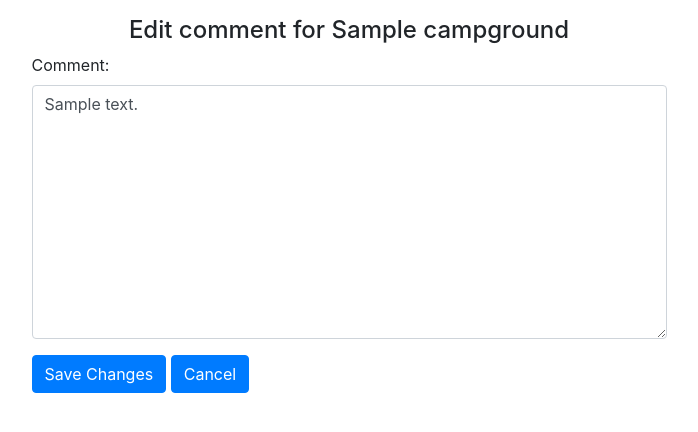
After one commit to momojohnson/django-yelp-camp, a Django app: page /campgrounds/1/1/comments/1/edit/ in a window 1280 px wide. The commit adds this page. Shown: the top 432 px of the page, without its empty margins (291-989 px from the left). Run offline with Django 3.2, Linux system fonts and the light colour scheme; a user stored in the database is signed in; tables that the repository leaves empty hold one stand-in row (values such as "Sample post"); some libraries are stand-ins or nearby versions.

```diff
--- a/accounts/templates/includes/navbar.html
+++ b/accounts/templates/includes/navbar.html
@@ -1,5 +1,5 @@
   <nav class="navbar navbar-expand-md bg-dark navbar-dark">
-  <a class="navbar-brand" href="{% url 'home' %}">Yelp Camp</a>
+  <a class="navbar-brand" href="{% url 'home' %}">Yelp Camp</a> <a class="navbar-brand" href="{% url 'campgrounds:list_campgrounds' %}">All Campgrounds</a>
   <button class="navbar-toggler" type="button" data-toggle="collapse" data-target="#collapsibleNavbar">
     <span class="navbar-toggler-icon"></span>
   </button>
--- a/campgrounds/forms.py
+++ b/campgrounds/forms.py
@@ -14,7 +14,6 @@ class CampgroundForm(forms.ModelForm):
             'price': forms.NumberInput(attrs={'step':'0.50', 'min':'0.00'}),
         }
 
-
 class CampgroundEditForm(forms.ModelForm):
     image = forms.ImageField(required=False)
     description = forms.CharField(
--- a/campgrounds/templates/campgrounds/campground_details.html
+++ b/campgrounds/templates/campgrounds/campground_details.html
@@ -58,7 +58,7 @@
                         <p class="text-muted text-justify">{{comment.comment}}</p>
                 {% if comment.user.username == user.username %}
                   <div class=" mb-3">
-                       <a  href="" class="btn btn-warning" style="display:inline">Edit <ion-icon size="medium" name="create"></ion-icon></a>
+                       <a  href="{% url 'comment:edit_comment' campground.id campground.slug comment.id %}" class="btn btn-warning" style="display:inline">Edit <ion-icon size="medium" name="create"></ion-icon></a>
                        <a  href="{% url 'comment:delete_comment' campground.id campground.slug comment.id %}" class="btn btn-danger text-dark" style="display:inline">Delete <ion-icon  size='medium' name="close"></ion-icon></a>
                   </div>
                   {% endif %}
--- a/campgrounds/templates/campgrounds/new_campground.html
+++ b/campgrounds/templates/campgrounds/new_campground.html
@@ -8,7 +8,7 @@
             <form method="post" action="{% url 'campgrounds:add_campground' %}" enctype="multipart/form-data" novalidate >
             {% csrf_token %}
             {% include 'includes/form.html' with form=form %}
-           <button type="submit" class="btn btn-primary mb-3">Add campground</button>
+           <button type="submit" class="btn btn-primary mb-3">Add campground</button> <a class="btn btn-primary mb-3" href="{% url 'campgrounds:list_campgrounds' %}">Cancel</a>
     </form>
     </div>
     </div>
--- /dev/null
+++ b/comments/templates/comments/edit_comment.html
@@ -0,0 +1,16 @@
+{% extends 'base.html' %}
+{% block title %}Edit {{comment.campground.name}} {% endblock %}
+{% block body %}
+<div class="container">
+    <div class="row">
+        <div class="col-sm-7 mx-auto mt-3">
+            <h4 class='text-center'>Edit comment for {{comment.campground.name}}</h4>
+            <form method="post"  novalidate >
+            {% csrf_token %}
+            {% include 'includes/form.html' with form=form %}
+          <p><button type="submit" class="btn btn-primary mb-3">Save Changes</button> <a class="btn btn-primary mb-3" href="{% url 'campgrounds:campground_details' comment.campground.id comment.campground.slug %}">Cancel</a></p>
+    </form>
+    </div>
+    </div>
+</div>
+{% endblock %}
--- a/comments/templates/comments/new_comment.html
+++ b/comments/templates/comments/new_comment.html
@@ -4,12 +4,11 @@
 <div class="container">
     <div class="row">
         <div class="col-sm-7 mx-auto mt-3">
-
             <h4 class='text-center'>Add comment for {{campground.name}}</h4>
             <form method="post"  novalidate >
             {% csrf_token %}
             {% include 'includes/form.html' with form=form %}
-           <button type="submit" class="btn btn-primary mb-3">Add comment</button>
+          <p><button type="submit" class="btn btn-primary mb-3">Add comment</button> <a class="btn btn-primary mb-3" href="{% url 'campgrounds:campground_details' campground.id campground.slug %}">Cancel</a></p>
     </form>
     </div>
     </div>
--- a/comments/urls.py
+++ b/comments/urls.py
@@ -6,5 +6,6 @@ app_name = 'comment'
 urlpatterns = [
     path('add', views.CreateNewCommentView.as_view(), name='add_new_comment'),
     path('<int:comment_id>/delete/', views.delete_comment, name='delete_comment'),
+    path('<int:comment_id>/edit/', views.UpdateCommentView.as_view(), name='edit_comment'),
 
 ]
--- a/comments/views.py
+++ b/comments/views.py
@@ -1,7 +1,9 @@
+from django.shortcuts import get_object_or_404, redirect, render, reverse
 from django.contrib.auth.decorators import login_required
 from django.contrib import messages
 from django.utils.decorators import method_decorator
-from django.shortcuts import redirect, render, reverse, get_object_or_404
+from django.urls import reverse_lazy
+from django.views.generic.edit import UpdateView
 from django.views import View
 from campgrounds.models import Campground
 from . forms import CommentForm
@@ -33,6 +35,21 @@ class CreateNewCommentView(View):
         form = CommentForm()
         return render(request, 'comments/new_comment.html', {'form':form, 'campground':campground, 'title':'Add Comment'})
 
+@method_decorator(login_required, name='dispatch')
+class UpdateCommentView(UpdateView):
+    model = Comment
+    fields = ('comment', )
+    template_name = 'comments/edit_comment.html'
+    pk_url_kwarg = 'comment_id'
+    context_object_name = 'comment'
+
+
+    def form_valid(self, form):
+        self.comment = form.save(commit=False)
+        self.comment.save()
+        return redirect(reverse('campgrounds:campground_details', kwargs={'campground_id':comment.campground.pk, 'slug':comment.campground.slug}))
+
+
 @login_required
 def delete_comment(request, campground_id, slug, comment_id):
     """ Handles delete operation for a comment at route campgrounds/<int:campground_id>/<slug:slug>/comments/<int:comment_id>/"""
--- a/requirements.txt
+++ b/requirements.txt
@@ -6,6 +6,8 @@ click==6.7
 cloudinary==1.12.0
 decorator==4.3.0
 dj-database-url==0.5.0
+django-appconf==1.0.2
+django-avatar==4.1.0
 django-registration-redux==2.4
 django-widget-tweaks==1.4.2
 future==0.16.0
```
